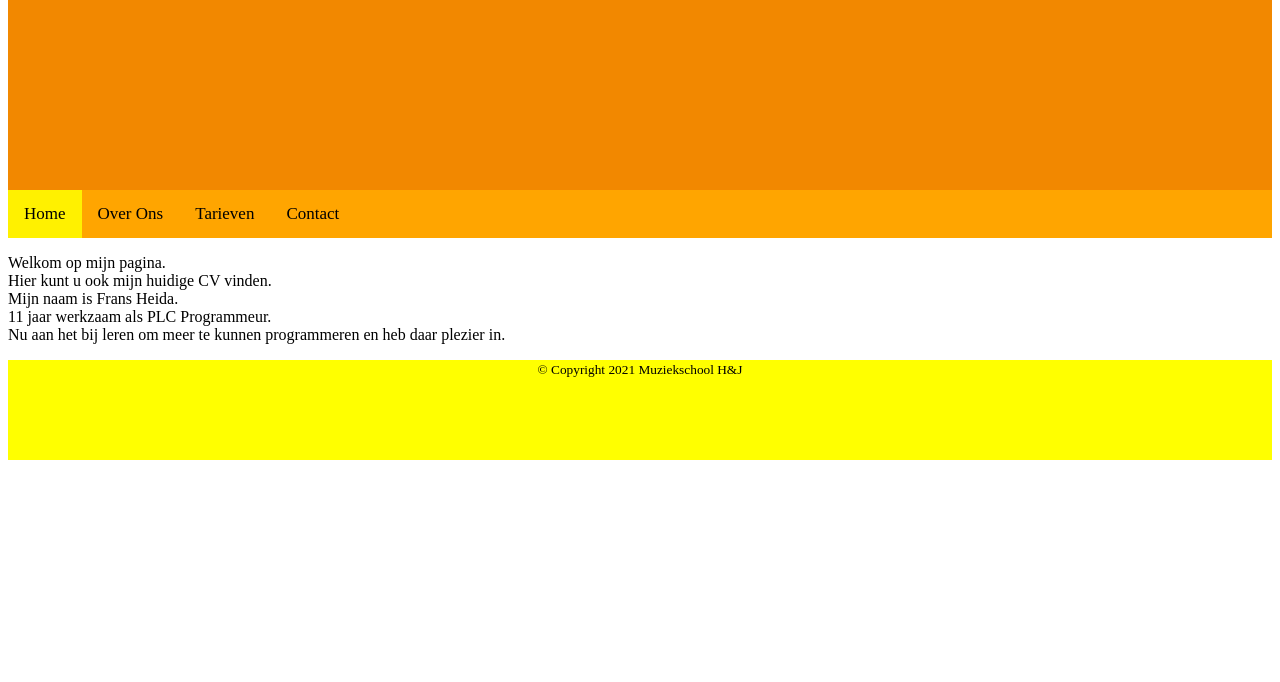
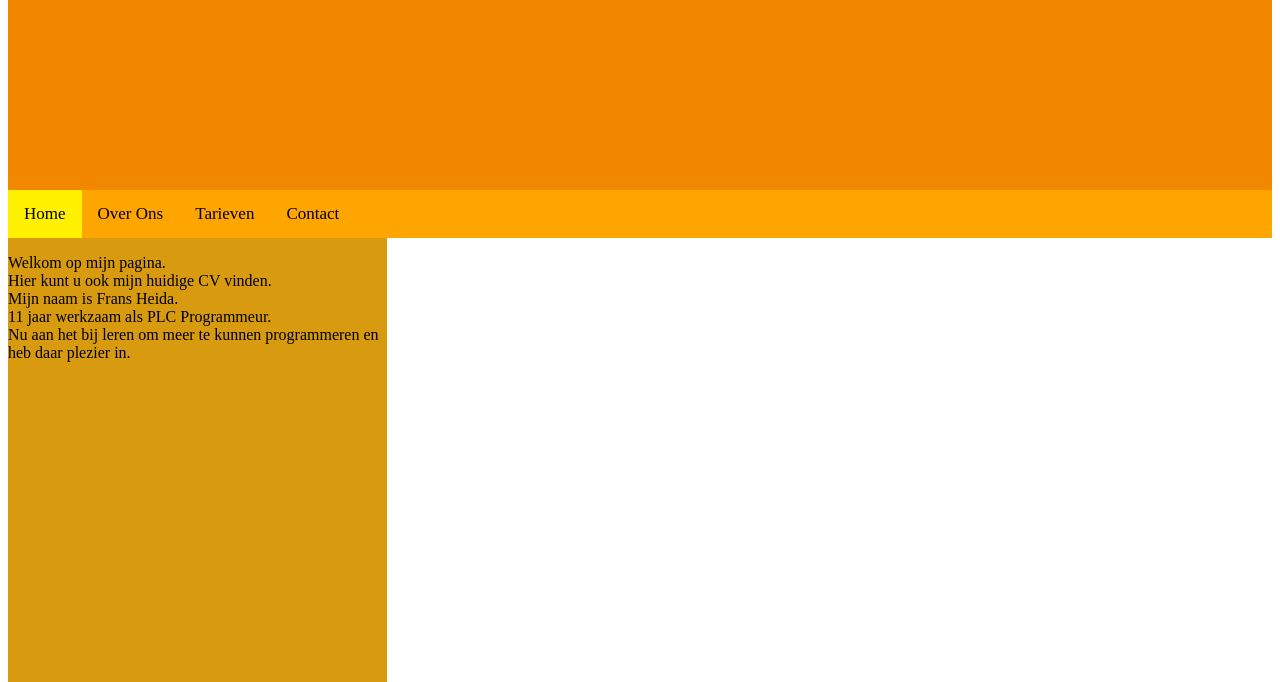
Before and after one commit to Fredieking/NHA_Web_Exam, a plain HTML site: page index.html in a window 1280 px wide. Shown: the part 118-800 px from the top of the page. Drawn offline with Linux system fonts and the light colour scheme.

Commit message:
Update index.html

```diff
--- a/index.html
+++ b/index.html
@@ -17,7 +17,7 @@
     <a href="contact.html" class=buttonClass>Contact</a>
   </div>
 </header>
-
+<section id="inhoudeen">
 <p>
 Welkom op mijn pagina.<br>
 Hier kunt u ook mijn huidige CV vinden.<br>
@@ -27,7 +27,7 @@ Mijn naam is Frans Heida.<br>
 Nu aan het bij leren om meer te kunnen programmeren en heb daar plezier in.
 
 </p>
-
+  </section>
 
 
 <footer><small>&copy; Copyright 2021 Muziekschool H&J</small></footer>
```
